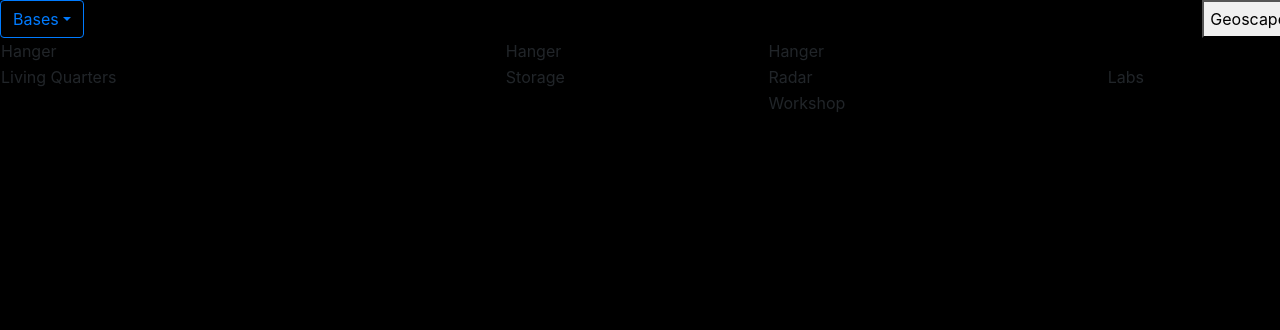
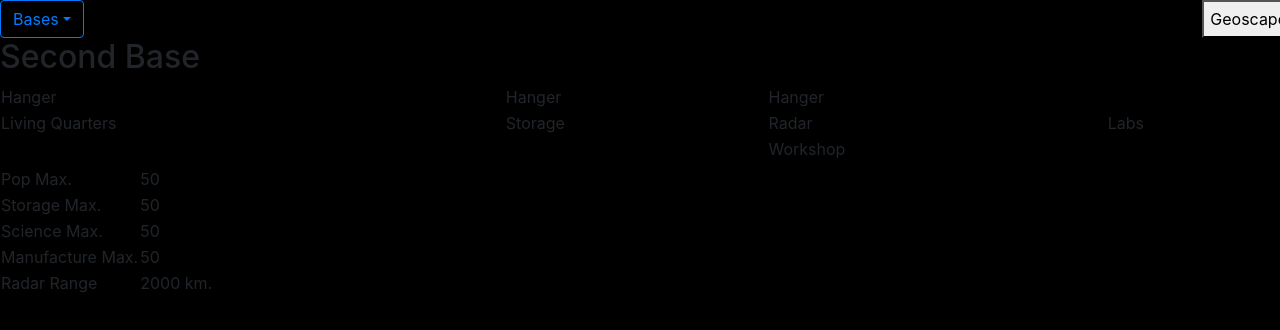
Before and after one commit to ajsnyde/xcom-angular, an Angular app in the folder xcom-app/: page /baseView/1 in a window 1280 px wide. Shown: the top 330 px of the page. Built offline with nearby package versions, Linux system fonts and the light colour scheme.

Commit message:
More changes to baseView.

```diff
--- a/xcom-app/src/app/base-view/base-view.component.html
+++ b/xcom-app/src/app/base-view/base-view.component.html
@@ -1,7 +1,34 @@
+<h2>{{base.name}}</h2>
 <table style="width:100%">
-  <tr *ngFor="let y of [0,1,2,3,4]">
-    <td *ngFor="let x of [0,1,2,3,4]">
-      {{base.getFacilityAt(x,y)?.type}}
-    </td>
-  </tr>
+  <tbody>
+    <tr *ngFor="let y of [0,1,2,3,4]">
+      <td *ngFor="let x of [0,1,2,3,4]">
+        {{base.getFacilityAt(x,y)?.type}}
+      </td>
+    </tr>
+  </tbody>
 </table>
+<table>
+  <tbody>
+    <tr>
+      <td>Pop Max.</td>
+      <td>{{base.getPopCap()}}</td>
+    </tr>
+    <tr>
+      <td>Storage Max.</td>
+      <td>{{base.getStorageCap()}}</td>
+    </tr>
+    <tr>
+      <td>Science Max.</td>
+      <td>{{base.getScienceCap()}}</td>
+    </tr>
+    <tr>
+      <td>Manufacture Max.</td>
+      <td>{{base.getManufactureCap()}}</td>
+    </tr>
+    <tr>
+      <td>Radar Range</td>
+      <td>{{base.getRadarRange()}} km.</td>
+    </tr>
+  </tbody>
+</table>
--- a/xcom-app/src/app/models/base.model.ts
+++ b/xcom-app/src/app/models/base.model.ts
@@ -5,38 +5,51 @@ export class Base {
   //location on map
   x = 0;
   y = 0;
-  facilities: Facility[] = DefaultFacilities;
+  facilities: Facility[] = DefaultFacilities();
   stores = [];
 
   getFacilityAt(x, y) {
     return this.facilities.find(facility => facility.x == x && facility.y == y)
   }
 
-  getStoreCap() {
-    return this.facilities.filter(facility => {
+  getStorageCap() {
+    return this.facilities.filter(facility =>
       facility.type == FacilityType.storage
-    }).length * 50;
+    ).length * 50;
   }
   getPopCap() {
-    return this.facilities.filter(facility => {
+    console.log(this.facilities)
+    return this.facilities.filter(facility =>
       facility.type == FacilityType.livingQuarters
-    }).length * 50;
+    ).length * 50;
   }
   getScienceCap() {
-    return this.facilities.filter(facility => {
+    return this.facilities.filter(facility =>
       facility.type == FacilityType.labs
-    }).length * 50;
+    ).length * 50;
   }
   getManufactureCap() {
-    return this.facilities.filter(facility => {
+    return this.facilities.filter(facility =>
       facility.type == FacilityType.workshop
-    }).length * 50;
+    ).length * 50;
   }
   getRadarRange() {
-    return this.facilities.filter(facility => {
+    return Math.sqrt(this.facilities.filter(facility =>
       facility.type == FacilityType.radar
-    }).length * 50;
+    ).length) * 2000;
   }
+
+  addFacility(type: FacilityType, x: number, y: number): Base {
+    if (this.getFacilityAt(x, y) == null) {
+      let facility = new Facility();
+      facility.x = x;
+      facility.y = y;
+      facility.type = type;
+      this.facilities.push(facility);
+    }
+    return this;
+  }
+
   init(name: string, x: number, y: number): Base {
     this.name = name;
     this.x = x;
--- a/xcom-app/src/app/models/facility.model.ts
+++ b/xcom-app/src/app/models/facility.model.ts
@@ -13,7 +13,8 @@ export enum FacilityType {
   hanger = 'Hanger'
 }
 
-export var DefaultFacilities: Facility[] = [
+export function DefaultFacilities(): Facility[] {
+  return [
     { type: FacilityType.hanger, x: 0, y: 0, orientation: 0 },
     { type: FacilityType.hanger, x: 1, y: 0, orientation: 0 },
     { type: FacilityType.hanger, x: 2, y: 0, orientation: 0 },
@@ -22,4 +23,5 @@ export var DefaultFacilities: Facility[] = [
     { type: FacilityType.radar, x: 2, y: 1, orientation: 0 },
     { type: FacilityType.labs, x: 3, y: 1, orientation: 0 },
     { type: FacilityType.workshop, x: 2, y: 2, orientation: 0 }
-];
+  ]
+};
--- a/xcom-app/src/app/models/player.model.ts
+++ b/xcom-app/src/app/models/player.model.ts
@@ -1,7 +1,8 @@
 import { Base } from "./base.model";
+import { FacilityType } from "./facility.model";
 
 export class Player {
   name = '';
   currentCash = 0;
-  bases = [new Base().init('First Base', 15, 66), new Base().init('Second Base', 123, 233)];
+  bases = [new Base().init('First Base', 15, 66).addFacility(FacilityType.radar, 3, 3), new Base().init('Second Base', 123, 233)];
 }
```
Lines whose indentation alone changed are shown as unchanged.
